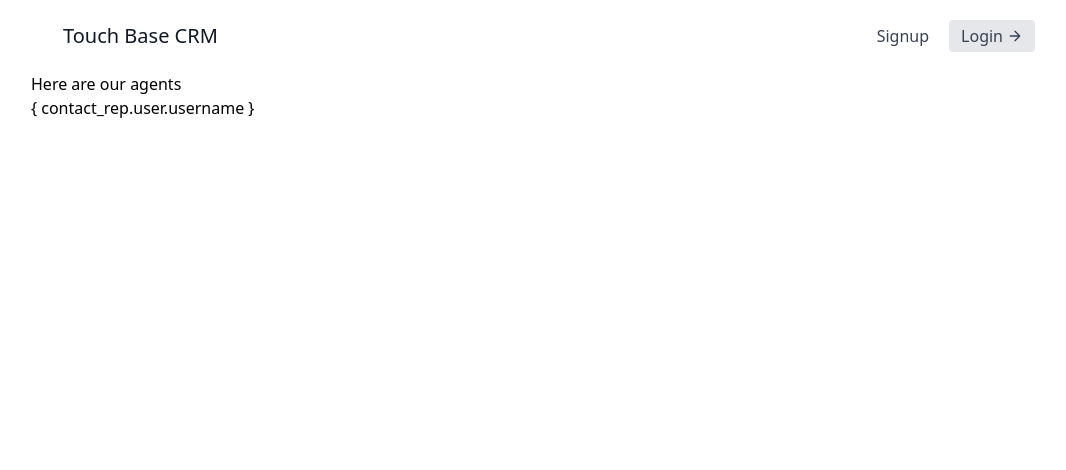
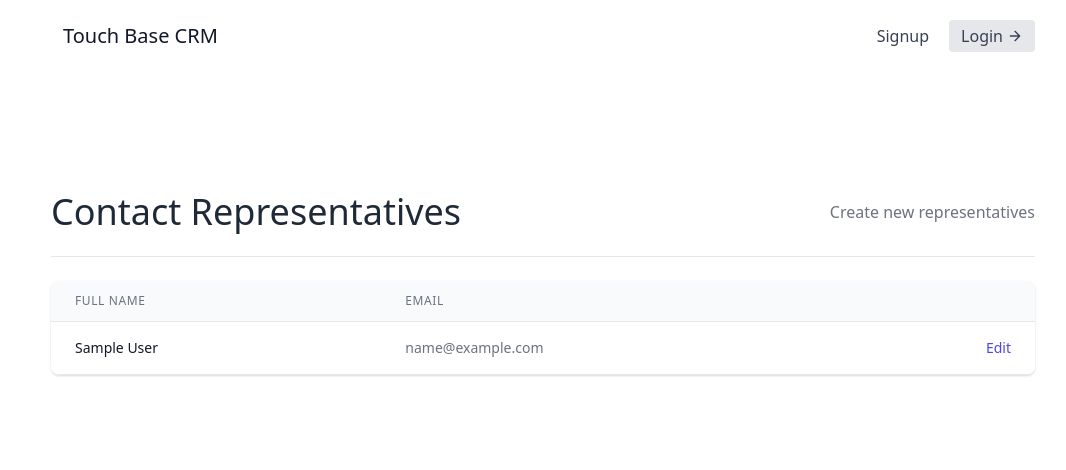
Before and after one commit to mekeltensley/touchbase-crm, a Django app: template reps/templates/reps/rep_list.html in a window 1280 px wide. Shown: the top 470 px of the page, without its empty margins (97-1163 px from the left). Run offline with Django 4.2, Linux system fonts and the light colour scheme; the template is opened without the code that fills it: most values are stand-ins (such as "Sample title", 1, 10 or a date in 2020).

Commit message:
Create contact rep form to create new reps

```diff
--- a/reps/templates/reps/rep_list.html
+++ b/reps/templates/reps/rep_list.html
@@ -1,13 +1,62 @@
 {% extends 'base.html' %}
 
 {% block content %}
+<section class="text-gray-700 body-font">
+        <div class="container px-5 py-24 mx-auto flex flex-wrap">
+            <div class="w-full mb-6 py-6 flex justify-between items-center border-b border-gray-200">
+                <div>
+                    <h1 class="text-4xl text-gray-800">Contact Representatives</h1>
+                </div>
+                <div>
+                    <a class="text-gray-500 hover:text-blue-500" href="#">Create new representatives</a>
+                </div>
+            </div>
 
-    <h1>Here are our agents</h1>
+            <div class="flex flex-col w-full">
+                <div class="-my-2 overflow-x-auto sm:-mx-6 lg:-mx-8">
+                <div class="py-2 align-middle inline-block min-w-full sm:px-6 lg:px-8">
+                    <div class="shadow overflow-hidden border-b border-gray-200 sm:rounded-lg">
+                    <table class="min-w-full divide-y divide-gray-200">
+                        <thead class="bg-gray-50">
+                            <tr>
+                                <th scope="col" class="px-6 py-3 text-left text-xs font-medium text-gray-500 uppercase tracking-wider">
+                                Full Name
+                                </th>
+                                <th scope="col" class="px-6 py-3 text-left text-xs font-medium text-gray-500 uppercase tracking-wider">
+                                Email
+                                </th>
+                                <th scope="col" class="relative px-6 py-3">
+                                <span class="sr-only">Edit</span>
+                                </th>
+                            </tr>
+                        </thead>
+                        <tbody>
+                            {% for reps in object_list %}
+                                <tr class="bg-white">
+                                    <td class="px-6 py-4 whitespace-nowrap text-sm font-medium text-gray-900">
+                                        {{ agent.user.first_name }} {{ agent.user.last_name }}
+                                    </td>
+                                    <td class="px-6 py-4 whitespace-nowrap text-sm text-gray-500">
+                                        {{ agent.user.email }}
+                                    </td>
+                                    <td class="px-6 py-4 whitespace-nowrap text-right text-sm font-medium">
+                                        <a href="#" class="text-indigo-600 hover:text-indigo-900">
+                                            Edit
+                                        </a>
+                                    </td>
+                                </tr>
+                            {% empty %}
 
-    {% for agents in object_list %}
+                            <p>There are currently no agents</p>
 
-        { contact_rep.user.username }
+                            {% endfor %}
+                        </tbody>
+                    </table>
+                    </div>
+                </div>
+                </div>
+            </div>
 
-    {% endfor %}
-
+        </div>
+      </section>
 {% endblock content %}
```
Also changed, not shown: reps/forms.py (added, +7 -0 lines), reps/views.py (+11 -0 lines), reps/templates/reps/rep_create.html (added).
